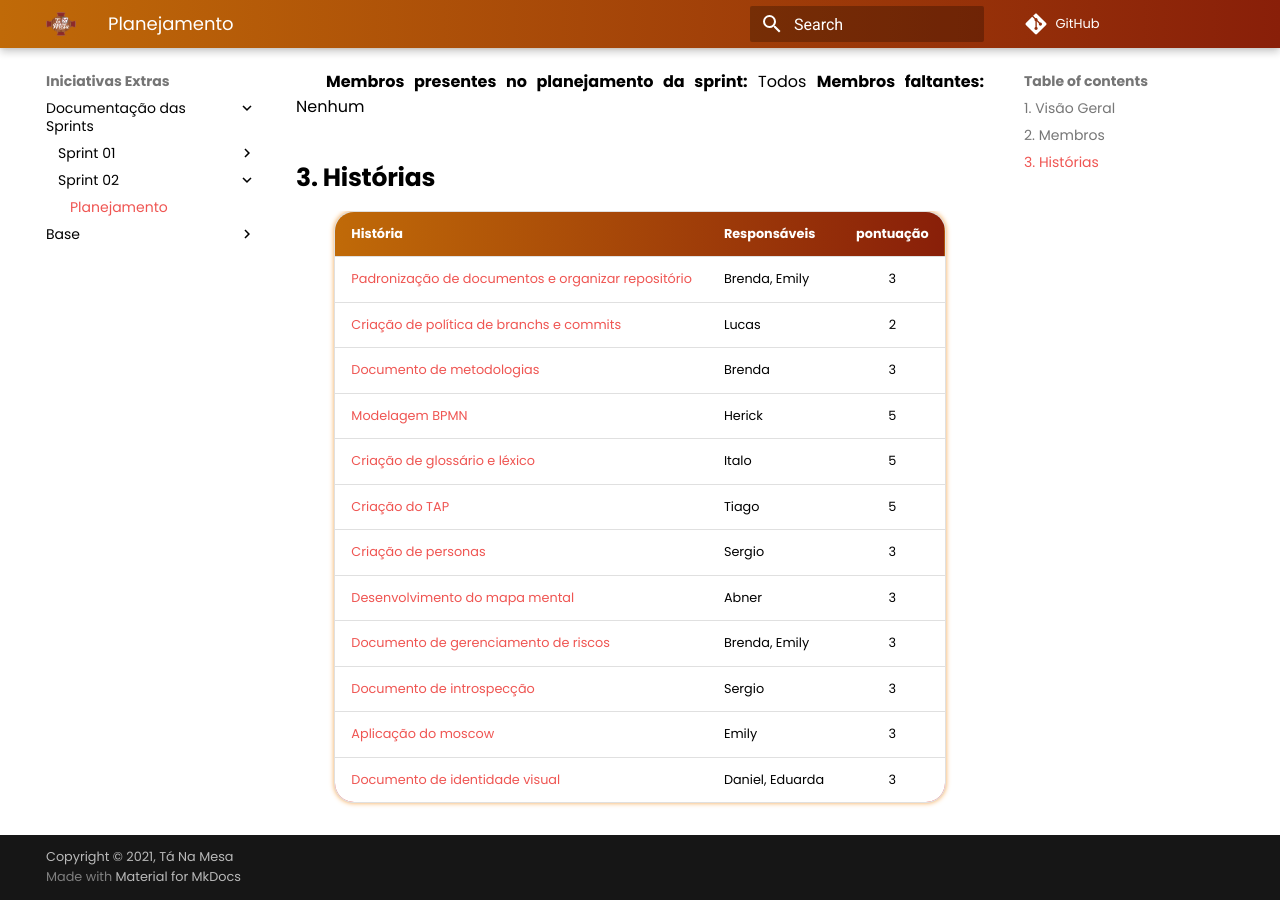
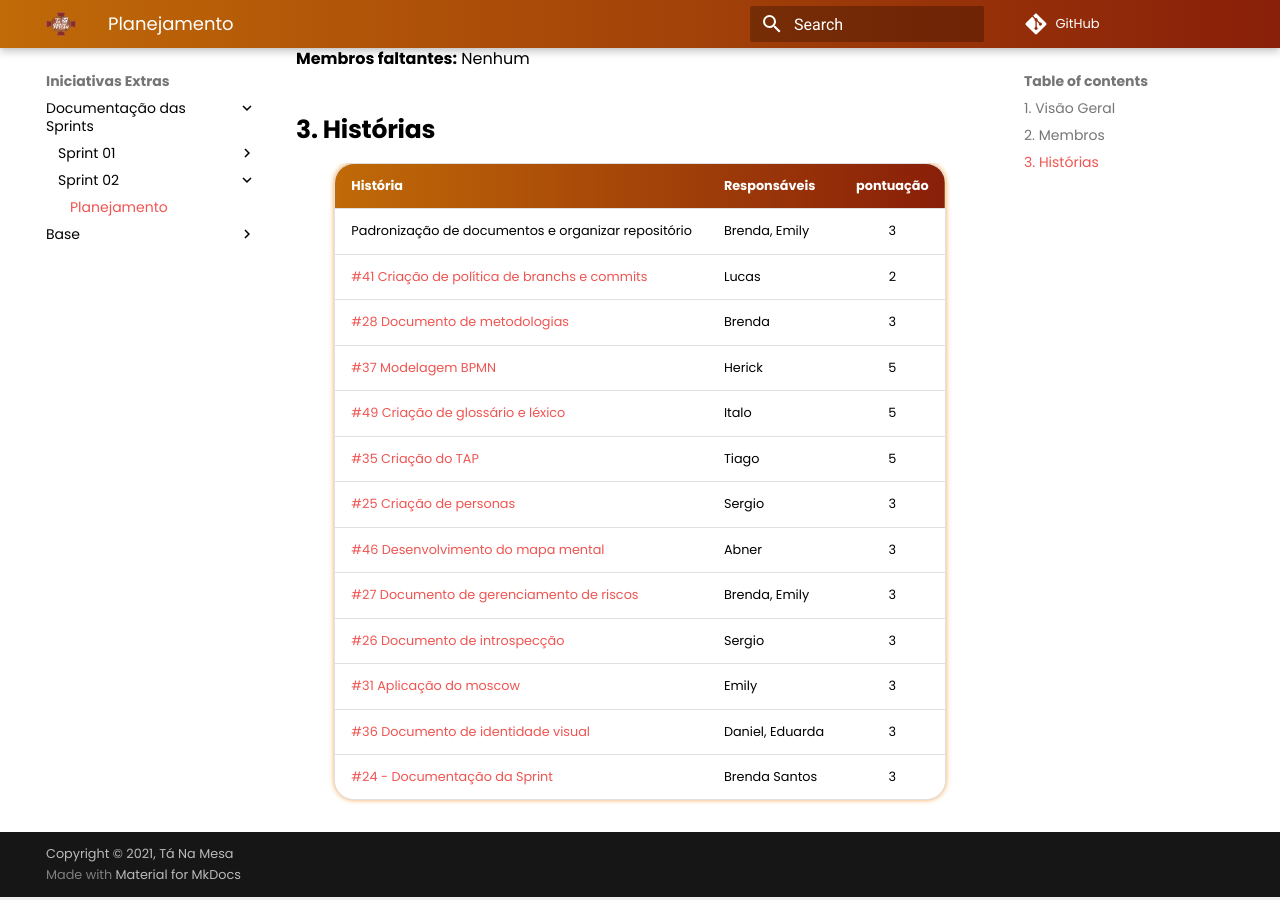
Before and after one commit to UnBArqDsw2021-1/2021.1_G02_TaNaMesa_docs, an MkDocs documentation site: the page built from docs/5-Extra/Sprints/Sprint-02/Planning-02.md, in a window 1280 px wide and 900 px high, scrolled down 790 px. Built offline with MkDocs 1.6.1 and Material for MkDocs 9.7.7, drawn with Linux system fonts in a browser that asks for light colours; comment, search, counter and statistics services are not loaded.

Commit message:
(#24) Substituindo documentos

```diff
--- a/docs/5-Extra/Sprints/Sprint-02/Planning-02.md
+++ b/docs/5-Extra/Sprints/Sprint-02/Planning-02.md
@@ -1,13 +1,9 @@
 # Planejamento
 
 ## 1. Visão Geral
-
 **Número da Sprint:** 02
-
 **Data de Início:** 02/08/2021
-
 **Data de Término:** 09/08/2021
-
 **Duração:** 7 dias
 
 ## 2. Membros
@@ -26,15 +22,16 @@
 
 |  História  | Responsáveis  | pontuação |
 | :--------  | :-----------  | :-------: |
-| [Padronização de documentos e organizar repositório]() |  Brenda, Emily     |     3     |
-| [Criação de política de branchs e commits]() |    Lucas   |    2    |
-| [Documento de metodologias]() |   Brenda   |   3   |
-| [Modelagem BPMN]() |  Herick  |   5   |
-| [Criação de glossário e léxico]() |   Italo   |   5   |
-| [Criação do TAP]() |  Tiago   |  5   |
-| [Criação de personas]() |    Sergio   |    3    |
-| [Desenvolvimento do mapa mental]() |  Abner   |    3   |
-| [Documento de gerenciamento de riscos]() |     Brenda, Emily     |    3   |
-| [Documento de introspecção]() |    Sergio   |   3   |
-| [Aplicação do moscow]() |  Emily   |  3   |
-| [Documento de identidade visual]() |  Daniel, Eduarda |   3   |
+| Padronização de documentos e organizar repositório |  Brenda, Emily     |     3     |
+| [#41 Criação de política de branchs e commits](https://github.com/UnBArqDsw2021-1/2021.1_G02_TaNaMesa_docs/issues/41) |    Lucas   |    2    |
+| [#28 Documento de metodologias](https://github.com/UnBArqDsw2021-1/2021.1_G02_TaNaMesa_docs/issues/28) |   Brenda   |   3   |
+| [#37 Modelagem BPMN](https://github.com/UnBArqDsw2021-1/2021.1_G02_TaNaMesa_docs/issues/37) |  Herick  |   5   |
+| [#49 Criação de glossário e léxico](https://github.com/UnBArqDsw2021-1/2021.1_G02_TaNaMesa_docs/issues/49) |   Italo   |   5   |
+| [#35 Criação do TAP](https://github.com/UnBArqDsw2021-1/2021.1_G02_TaNaMesa_docs/issues/35) |  Tiago   |  5   |
+| [#25 Criação de personas](https://github.com/UnBArqDsw2021-1/2021.1_G02_TaNaMesa_docs/issues/25) |    Sergio   |    3    |
+| [#46 Desenvolvimento do mapa mental](https://github.com/UnBArqDsw2021-1/2021.1_G02_TaNaMesa_docs/issues/46) |  Abner   |    3   |
+| [#27 Documento de gerenciamento de riscos](https://github.com/UnBArqDsw2021-1/2021.1_G02_TaNaMesa_docs/issues/27) |     Brenda, Emily     |    3   |
+| [#26 Documento de introspecção](https://github.com/UnBArqDsw2021-1/2021.1_G02_TaNaMesa_docs/issues/26) |    Sergio   |   3   |
+| [#31 Aplicação do moscow](https://github.com/UnBArqDsw2021-1/2021.1_G02_TaNaMesa_docs/issues/31) |  Emily   |  3   |
+| [#36 Documento de identidade visual](https://github.com/UnBArqDsw2021-1/2021.1_G02_TaNaMesa_docs/issues/36) |  Daniel, Eduarda |   3   |
+| [#24 - Documentação da Sprint](https://github.com/UnBArqDsw2021-1/2021.1_G02_TaNaMesa_docs/issues/24) | Brenda Santos |     3     |
```
Also changed, not shown: docs/5-Extra/Sprints/Sprint-02/Review-02.md (added, +71 -0 lines).
